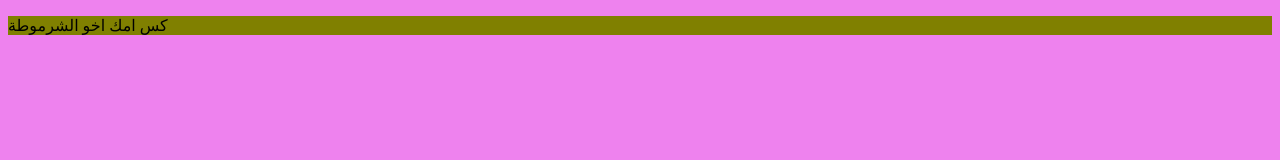
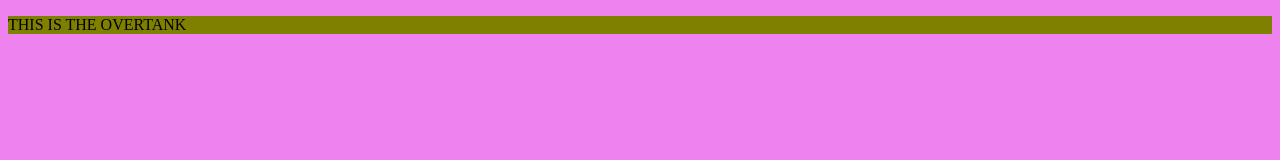
Before and after one commit to sobia98/myFile, a plain HTML site: page index.html in a window 1280 px wide. Drawn offline with Linux system fonts and the light colour scheme.

Commit message:
Update index.html
updated text

```diff
--- a/index.html
+++ b/index.html
@@ -8,7 +8,7 @@
     <link rel="stylesheet" href="styles.css">
   </head>
   <body>
-    <p>كس امك اخو الشرموطة</p>
+    <p>THIS IS THE OVERTANK</p>
     <script src="app.js"></script>
   </body>
 </html>
```
